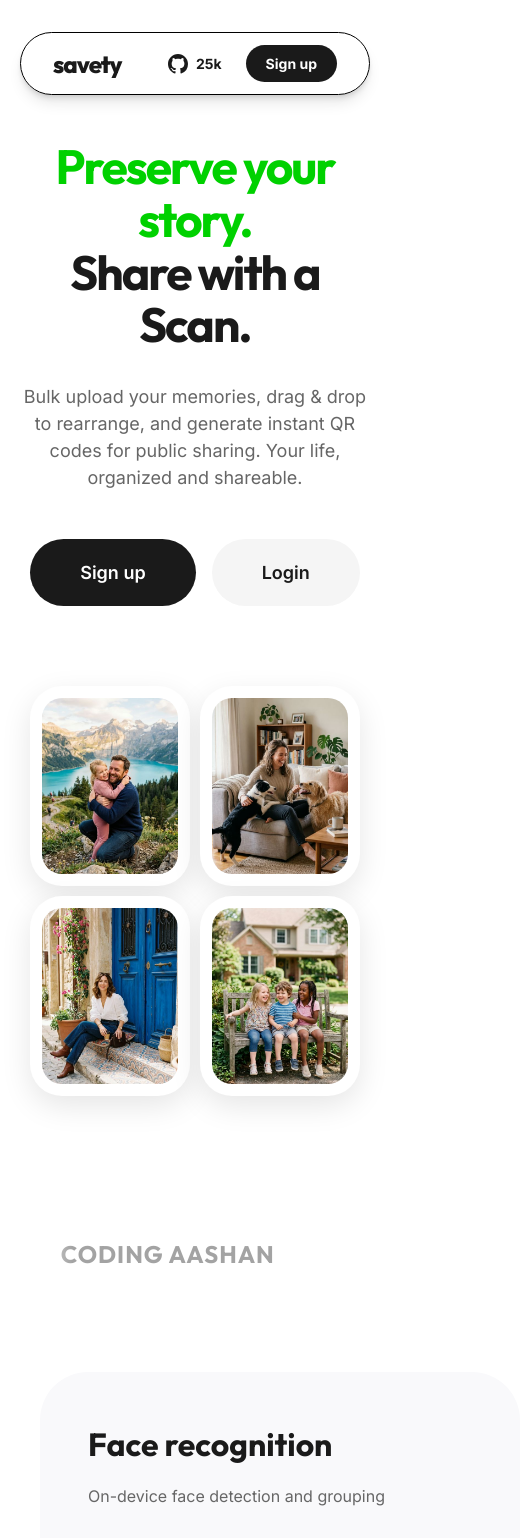
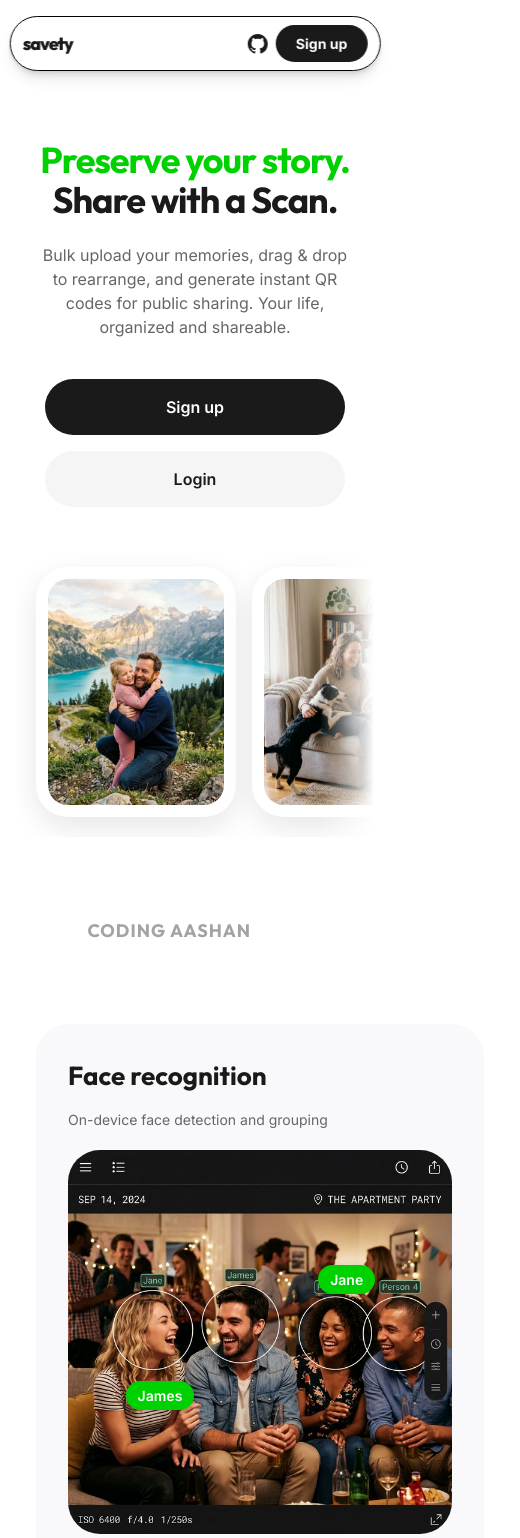
Before and after one commit to shamveelp/Savety, a React (Vite) app in the folder frontend/: page / in a window 390 px wide. Shown: the top 1538 px of the page, 520 px wide, since content can reach past the window. Built offline with nearby package versions, Linux system fonts and the light colour scheme; no server answers.

Commit message:
feat(responsive) - made the home page a little bit responsive

```diff
--- a/frontend/src/App.css
+++ b/frontend/src/App.css
@@ -669,3 +669,84 @@
     font-size: 36px;
   }
 }
+
+/* --- Perfect Responsiveness Overhaul --- */
+@media (max-width: 1200px) {
+    .photo-showcase {
+        max-width: 1000px;
+    }
+}
+
+@media (max-width: 1024px) {
+    .hero-title { font-size: 64px; }
+    .hero-subtitle { font-size: 20px; padding: 0 20px; }
+    .features-grid { padding: 0 20px; }
+}
+
+@media (max-width: 768px) {
+    .landing-page { padding: 0 16px; }
+    .hero-section { padding-top: 180px; padding-bottom: 60px; }
+    .hero-title { font-size: 42px; letter-spacing: -1px; }
+    .hero-subtitle { font-size: 16px; margin: 24px 0 40px; }
+
+    .hero-buttons {
+        flex-direction: column;
+        width: 100%;
+        max-width: 300px;
+    }
+    .hero-buttons .btn { width: 100%; padding: 16px 30px; font-size: 16px; }
+
+    /* Photo Showcase Mobile: Horizontal Scroll */
+    .photo-showcase {
+        display: flex;
+        flex-wrap: nowrap;
+        overflow-x: auto;
+        justify-content: flex-start;
+        padding: 20px;
+        gap: 16px;
+        -webkit-overflow-scrolling: touch;
+        scrollbar-width: none;
+        mask-image: linear-gradient(to right, black 85%, transparent);
+    }
+    .photo-showcase::-webkit-scrollbar { display: none; }
+
+    .photo-container {
+        width: 200px;
+        height: 250px;
+        flex-shrink: 0;
+        margin-left: 0 !important;
+        transform: none !important;
+    }
+
+    .feature-card {
+        padding: 32px;
+        border-radius: 32px;
+        min-height: auto;
+        gap: 20px;
+    }
+    .card-header h2 { font-size: 26px; }
+    .card-header p { font-size: 14px; margin-bottom: 0; }
+
+    .memory-stack { flex-direction: column; }
+    .memory-item { height: 180px; }
+
+    .reviews-title { font-size: 48px; margin-bottom: 10px; }
+    .reviews-container { padding: 40px 20px; border-radius: 40px; }
+    .review-card { min-width: 280px; padding: 24px; border-radius: 30px; }
+    .avatar-box { width: 60px; height: 60px; }
+    .review-header h3 { font-size: 18px; }
+
+    .memories-heading h2 { font-size: 32px; }
+    .number-box { padding: 30px 20px; border-radius: 20px; }
+    .number-box span { font-size: 36px; letter-spacing: -1px; }
+}
+
+@media (max-width: 480px) {
+    .hero-title { font-size: 36px; }
+    .hero-section { padding-top: 140px; }
+    .brand-ticker { padding: 20px 0; }
+    .ticker-track span { font-size: 18px; padding: 0 30px; }
+
+    .chick-mascot img { width: 160px; }
+    .number-box span { font-size: 32px; }
+}
--- a/frontend/src/components/Navbar.css
+++ b/frontend/src/components/Navbar.css
@@ -160,7 +160,40 @@
 }
 
 @media (max-width: 768px) {
+  .floating-navbar {
+    top: 16px;
+    padding: 8px 16px;
+    width: 92%;
+    max-width: 460px;
+  }
+
   .nav-center {
     display: none;
   }
+
+  .nav-right {
+    gap: 8px;
+  }
+
+  .github-link span {
+    display: none;
+  }
+
+  .nav-left .logo {
+    font-size: 18px;
+  }
+
+  .user-btn {
+    padding: 6px 12px;
+  }
+
+  .user-btn span {
+    max-width: 60px;
+    overflow: hidden;
+    text-overflow: ellipsis;
+  }
 }
+
+@media (max-width: 400px) {
+    .floating-navbar { width: 95%; padding: 8px 12px; }
+}
```
Also changed, not shown: 1 other file (tests, documents, lock files or other folders).
